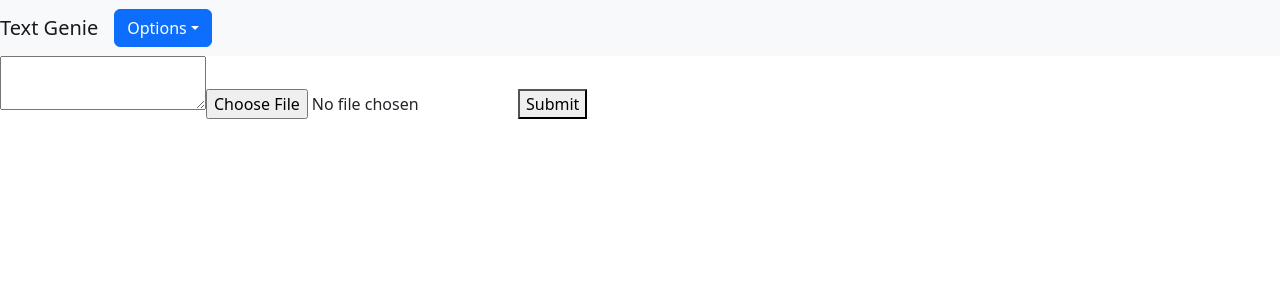
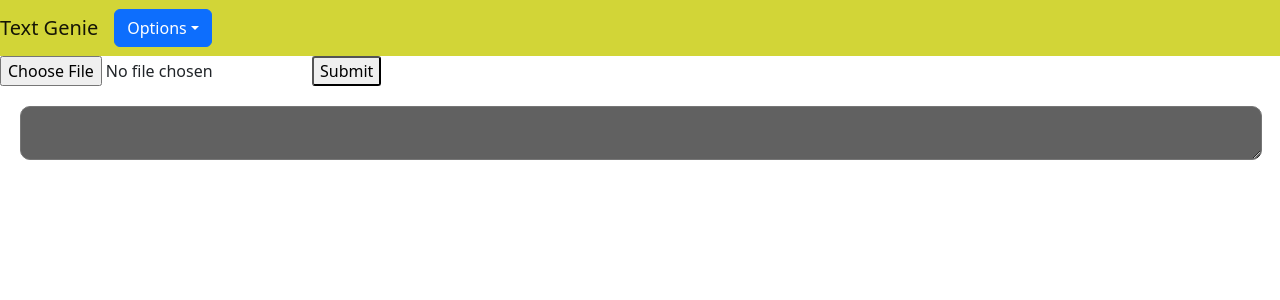
Before and after one commit to AJP-003/SHN-OpenAI, a React (Create React App) app in the folder frontend/: page / in a window 1280 px wide. Shown: the top 300 px of the page. Built offline with nearby package versions, Linux system fonts and the light colour scheme.

Commit message:
Update App.js

```diff
--- a/frontend/src/App.js
+++ b/frontend/src/App.js
@@ -22,6 +22,7 @@
 
   const handleSubmit = async () => {
     const formData = new FormData();
+    //setTextAreaValue("mathew v kariath\nmthjbjkdbakfbd");
     formData.append('image', image);
     formData.append('code', selectedOption);
 
@@ -41,9 +42,9 @@
   }
 
   return (
-    <div>
-      <Navbar bg="light" expand="lg">
-        <Navbar.Brand href="#">Text Genie</Navbar.Brand>
+    <div className='main'>
+      <Navbar className='Navbar' expand="lg">
+        <Navbar.Brand className='text'href="#">Text Genie</Navbar.Brand>
         <Navbar.Toggle aria-controls="basic-navbar-nav" />
         <Navbar.Collapse id="basic-navbar-nav">
           <Nav className="mr-auto">
@@ -53,14 +54,18 @@
               <Dropdown.Item eventKey="2">Write it in Points</Dropdown.Item>
               <Dropdown.Item eventKey="3">Correct Spelling Errors</Dropdown.Item>
               <Dropdown.Item eventKey="4">Correct Grammatical Errors</Dropdown.Item>
+              <Dropdown.Item eventKey="5">Solve the Answer</Dropdown.Item>
             </DropdownButton>
           </Nav>
         </Navbar.Collapse>
       </Navbar>
+      <div className='button-grp'>
+        <input  type="file" onChange={handleImageChange} />
+        <button className='button' onClick={handleSubmit}>Submit</button>
+      </div>
       <div>
-        <textarea value={textAreaValue} onChange={handleTextAreaChange} />
-        <input type="file" onChange={handleImageChange} />
-        <button onClick={handleSubmit}>Submit</button>
+        <textarea className='text-area' value={textAreaValue} onChange={handleTextAreaChange} />
+
       </div>
     </div>
   );
```
